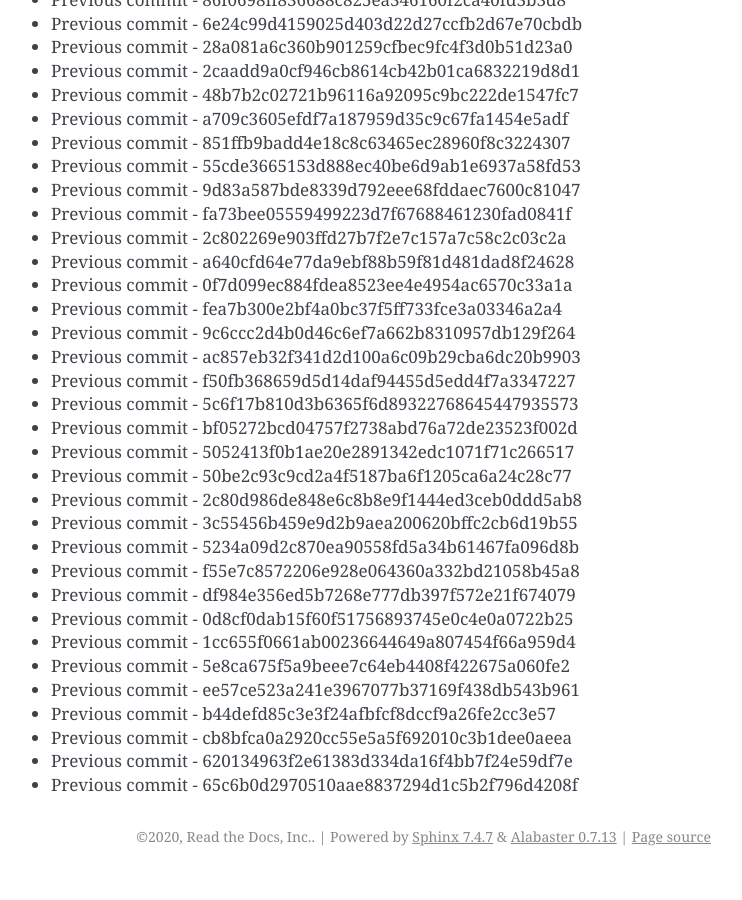
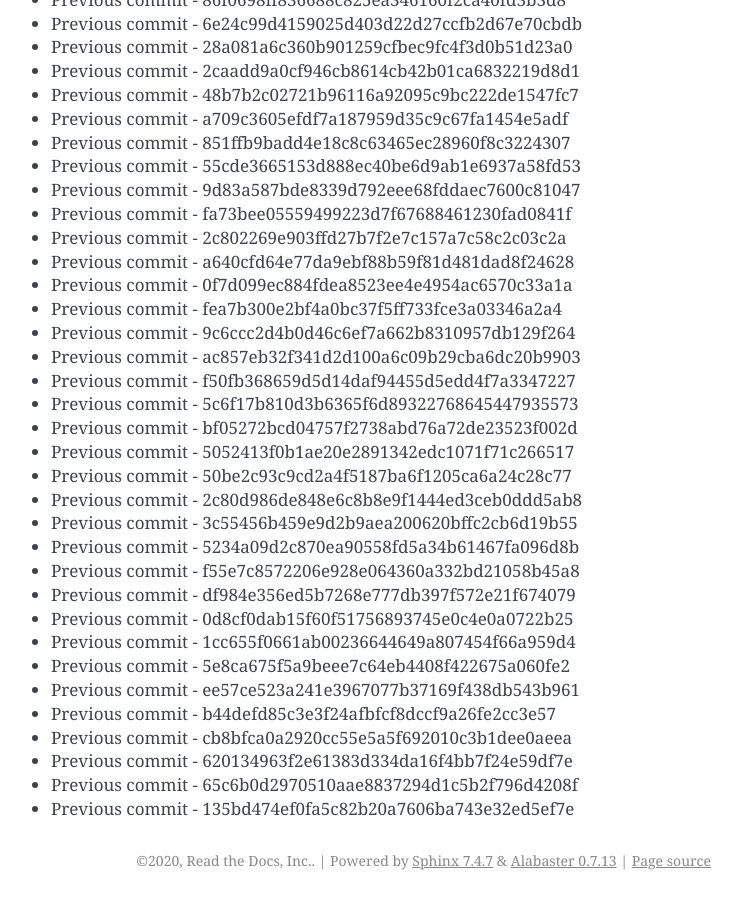
Before and after one commit to readthedocs/rtd-git-stresstest, a Sphinx documentation site: the page built from docs/updates.rst, in a window 1280 px wide and 900 px high, scrolled down 19241 px. Shown: the whole window, without its empty margins (399-1141 px from the left). Built offline with Sphinx 7.4.7, drawn with Linux system fonts in a browser that asks for light colours; before the commit the page ends 20117 px from its top, so only the background shows below that.

Commit message:
Generating commit from previous: 135bd474ef0fa5c82b20a7606ba743e32ed5ef7e

```diff
--- a/docs/updates.rst
+++ b/docs/updates.rst
@@ -840,3 +840,4 @@ It can be tested for any performance characteristics.
 * Previous commit - cb8bfca0a2920cc55e5a5f692010c3b1dee0aeea
 * Previous commit - 620134963f2e61383d334da16f4bb7f24e59df7e
 * Previous commit - 65c6b0d2970510aae8837294d1c5b2f796d4208f
+* Previous commit - 135bd474ef0fa5c82b20a7606ba743e32ed5ef7e
```
